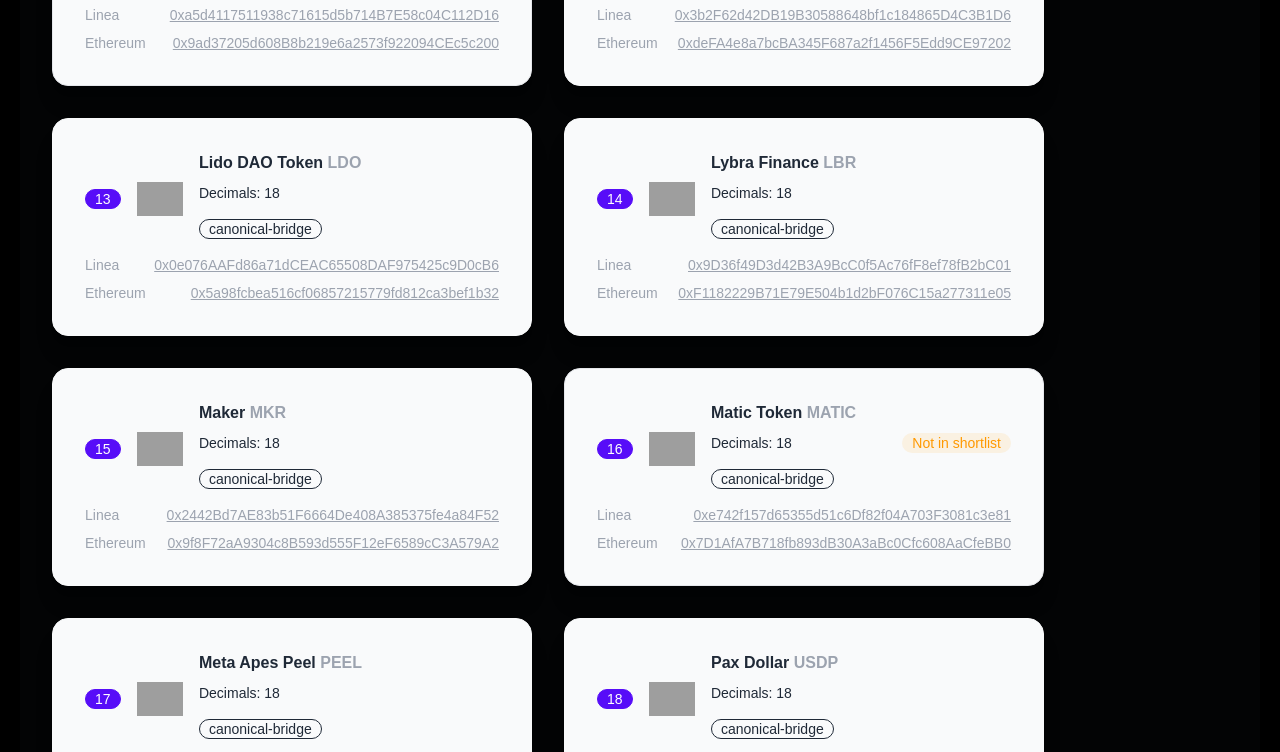
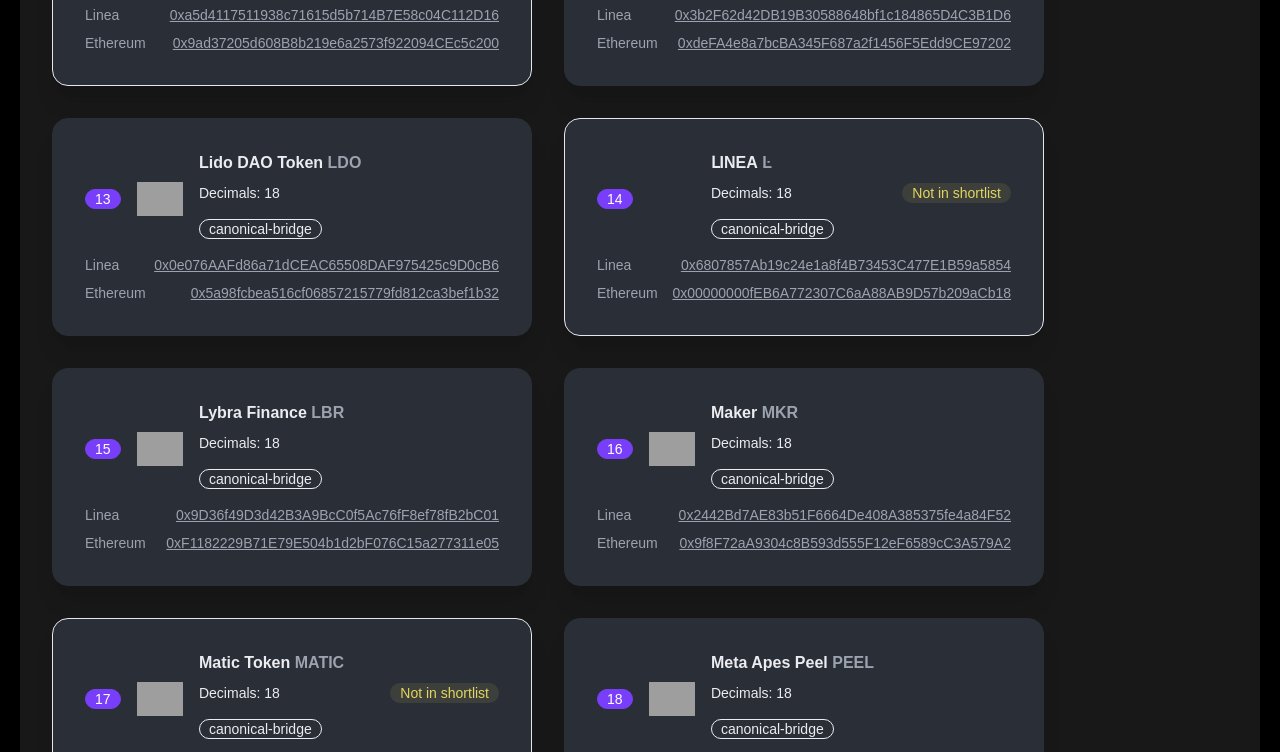
Before and after one commit to Consensys/linea-token-list, a website: page index.html in a window 1280 px wide. Shown: the part 5040-5792 px from the top of the page. Drawn offline with nearby package versions, Linux system fonts and the light colour scheme; grey boxes are pictures that could not be loaded.

Commit message:
fix: add auto approve (#76)
* fix: add auto approve

* fix: add auto approve

* fix: add auto approve

* fix: add auto approve

* fix: add auto approve

* fix: add auto approve

* fix: add auto approve

* fix: remove delete step

* fix: alphab order

* fix: order

* fix: index dark theme

```diff
--- a/index.html
+++ b/index.html
@@ -1,5 +1,5 @@
 <!DOCTYPE html>
-<html lang="en">
+<html lang="en" data-theme="dark">
   <head>
     <meta charset="UTF-8" />
     <meta name="viewport" content="width=device-width, initial-scale=1.0" />
--- a/json/linea-mainnet-token-fulllist.json
+++ b/json/linea-mainnet-token-fulllist.json
@@ -270,6 +270,25 @@
         "rootChainId": 1,
         "rootChainURI": "https://etherscan.io/block/0",
         "rootAddress": "0x5a98fcbea516cf06857215779fd812ca3bef1b32"
+      }
+    },
+    {
+      "chainId": 59144,
+      "chainURI": "https://lineascan.build/block/0",
+      "tokenId": "https://lineascan.build/address/0x6807857Ab19c24e1a8f4B73453C477E1B59a5854",
+      "tokenType": [
+        "canonical-bridge"
+      ],
+      "address": "0x6807857Ab19c24e1a8f4B73453C477E1B59a5854",
+      "name": "ԼІΝЕА",
+      "symbol": "Ŀ",
+      "decimals": 18,
+      "createdAt": "2023-10-25",
+      "updatedAt": "2023-10-25",
+      "extension": {
+        "rootChainId": 1,
+        "rootChainURI": "https://etherscan.io/block/0",
+        "rootAddress": "0x00000000fEB6A772307C6aA88AB9D57b209aCb18"
       }
     },
     {
@@ -679,25 +698,6 @@
         "rootChainURI": "https://etherscan.io/block/0",
         "rootAddress": "0x4aa41bC1649C9C3177eD16CaaA11482295fC7441"
       }
-    },
-    {
-      "chainId": 59144,
-      "chainURI": "https://lineascan.build/block/0",
-      "tokenId": "https://lineascan.build/address/0x6807857Ab19c24e1a8f4B73453C477E1B59a5854",
-      "tokenType": [
-        "canonical-bridge"
-      ],
-      "address": "0x6807857Ab19c24e1a8f4B73453C477E1B59a5854",
-      "name": "ԼІΝЕА",
-      "symbol": "Ŀ",
-      "decimals": 18,
-      "createdAt": "2023-10-25",
-      "updatedAt": "2023-10-25",
-      "extension": {
-        "rootChainId": 1,
-        "rootChainURI": "https://etherscan.io/block/0",
-        "rootAddress": "0x00000000fEB6A772307C6aA88AB9D57b209aCb18"
-      }
     }
   ]
 }
--- a/public/script.js
+++ b/public/script.js
@@ -2,24 +2,22 @@
 let allTokens = {};
 let filteredTokens = {};
 
-function fetchTokensAndDisplay(path, elementId) {
-  fetch(path)
-    .then((response) => {
+async function fetchTokensAndDisplay(path, elementId) {
+  try {
+    const response = await fetch(path);
     if (!response.ok) {
       throw new Error('Network response was not ok' + response.statusText);
     }
-      return response.json();
-    })
-    .then((data) => {
+    const data = await response.json();
+
     allTokens[elementId] = data.tokens;
     filteredTokens[elementId] = data.tokens;
     const tokensHTML = generateTokensHTML(data.tokens, elementId);
     document.getElementById(elementId).innerHTML = tokensHTML;
     updateTokenCounts();
-    })
-    .catch((error) => {
+  } catch (error) {
     console.error('There has been a problem with your fetch operation:', error);
-    });
+  }
 }
 
 function updateTokenCounts() {
@@ -200,5 +198,7 @@
 });
 
 // Fetch and display data from the specified paths
-fetchTokensAndDisplay('./json/linea-mainnet-token-shortlist.json', 'mainnetShortList');
-fetchTokensAndDisplay('./json/linea-mainnet-token-fulllist.json', 'mainnetFullList');
+(async function fetchAndDisplayTokensInOrder() {
+  await fetchTokensAndDisplay('./json/linea-mainnet-token-shortlist.json', 'mainnetShortList');
+  await fetchTokensAndDisplay('./json/linea-mainnet-token-fulllist.json', 'mainnetFullList');
+})();
--- a/src/services/token.service.ts
+++ b/src/services/token.service.ts
@@ -215,7 +215,6 @@
    */
   exportTokenList(): void {
     this.tokenList = sortAlphabetically(this.tokenList);
-
     if (_.isEqual(this.existingTokenList.tokens, this.tokenList)) {
       logger.info('No new tokens to add');
       return;
@@ -227,6 +226,7 @@
       versions: getBumpedVersions(this.existingTokenList.versions),
       tokens: this.tokenList,
     };
+    newTokenList.tokens = sortAlphabetically(newTokenList.tokens);
 
     saveJsonFile(config.TOKEN_FULL_LIST_PATH, newTokenList);
     logger.info('Token list updated', {
```
Also changed, not shown: .github/workflows/sync-mainnet-fulllist.yml, README.md. Lines whose indentation alone changed are shown as unchanged.
